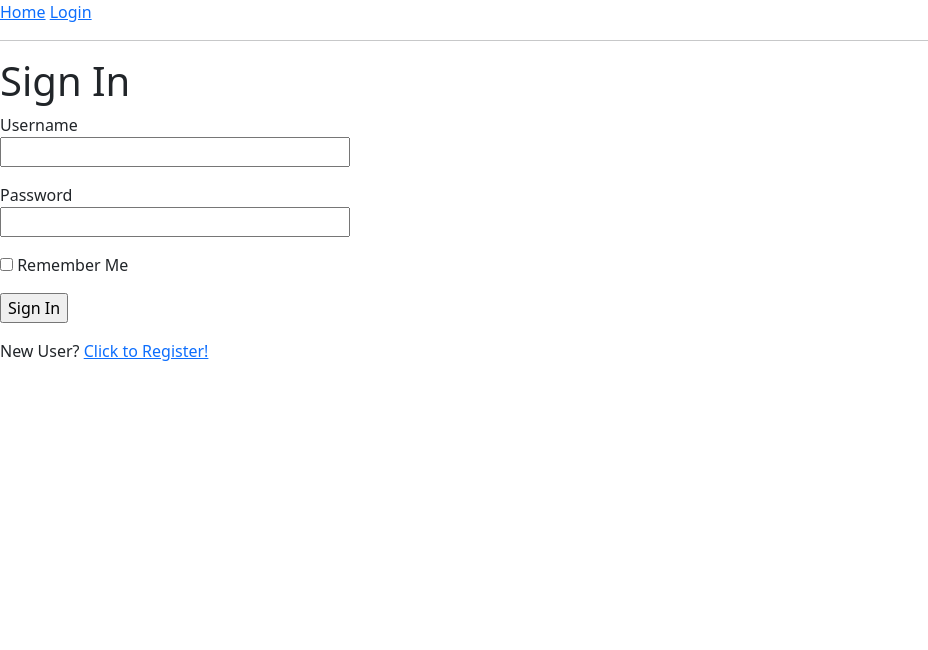
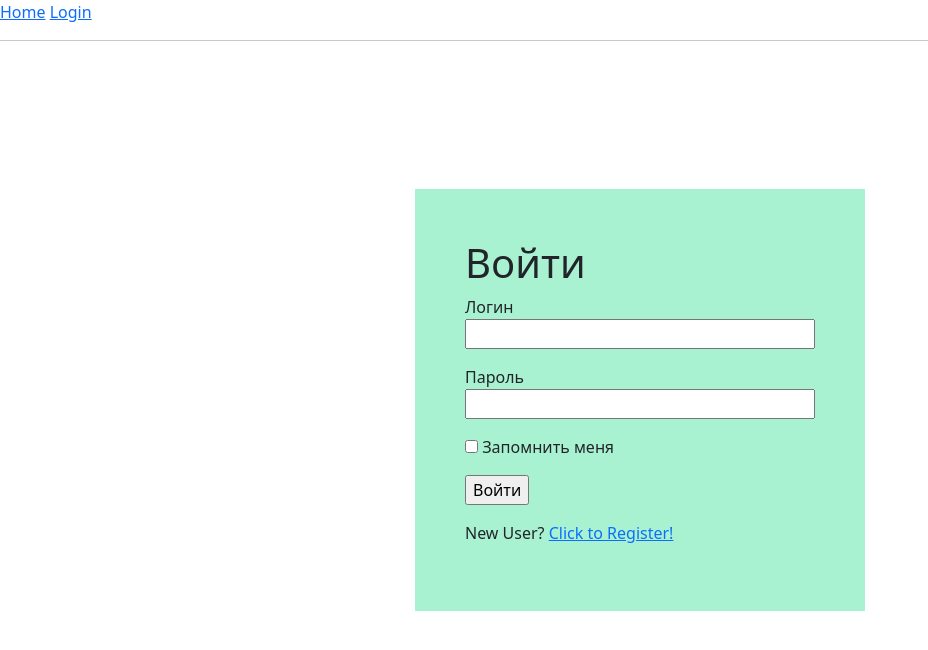
Before and after one commit to radeon3850/ERP, a Flask app: page /login in a window 1280 px wide. Shown: the top 650 px of the page, without its empty margins (0-928 px from the left). Run offline with Flask 2, Linux system fonts and the light colour scheme; parts of the project's set-up code (start-up, migrations or seed data) failed here and were passed over; some libraries are stand-ins or nearby versions.

Commit message:
add apth "static/css" and create file style.css for login form

```diff
--- a/app/forms.py
+++ b/app/forms.py
@@ -6,10 +6,10 @@ from app import db
 
 
 class LoginForm(FlaskForm):
-    username = StringField('Username', validators=[DataRequired()])
-    password = PasswordField('Password', validators=[DataRequired()])
-    remember_me = BooleanField('Remember Me')
-    submit = SubmitField('Sign In')
+    username = StringField('Логин', validators=[DataRequired()])
+    password = PasswordField('Пароль', validators=[DataRequired()])
+    remember_me = BooleanField('Запомнить меня')
+    submit = SubmitField('Войти')
 
 
 class RegistrationForm(FlaskForm):
--- a/app/models.py
+++ b/app/models.py
@@ -124,7 +124,7 @@ class OrderClient (db.Model):
     clients_id = db.Column(db.Integer, db.ForeignKey('clients.id'), nullable=False) # relationship to table "clients" meny to one
 
     def __repr__(self):
-        return f'Заказ клиента: {self.id} {self.title_order}, {self.address}, deadline: {self.deadline}'
+        return f'Заказ клиента: {self.id} {self.title_order}, {self.address}, Конечная дата: {self.deadline}'
 
 
 # create table Oreder of Manufacture(product), all column besides id - have type Boollean
--- a/app/routes.py
+++ b/app/routes.py
@@ -13,18 +13,8 @@ from app.models import User, Clients, OrderClient
 @app.route('/index')
 @login_required
 def index():
-    # posts = [
-    #     {
-    #         'author': {'username': 'John'},
-    #         'body': 'Beautiful day in Portland!'
-    #     },
-    #     { 'author': {'username': 'Susan'},
-    #     #         'body': 'The Avengers movie was so cool!'
-    #     #     }
-    #
-    # ]
     order_by_client = OrderClient.query.all()
-    return render_template('index.html', title='Home', order_by_client=order_by_client)
+    return render_template('index.html', title='Главная', order_by_client=order_by_client)
 
 
 @app.route('/login', methods=['GET', 'POST'])
@@ -42,7 +32,7 @@ def login():
         if not next_page or url_parse(next_page).netloc != '':
             next_page = url_for('index')
         return redirect(next_page)
-    return render_template('login.html', title='Sign In', form=form)
+    return render_template('login.html', title='Войти', form=form)
 
 
 @app.route('/logout')
@@ -83,24 +73,23 @@ def user(username):
 @login_required
 def add_order():
     form_add_client = AddClient()
-    if 'first_name' in request.form:
+    if 'first_name' in request.form: # Chesk that flask-form (AddClient) from add_order send data
         if form_add_client.is_submitted():
-            client = Clients(first_name=form_add_client.first_name.data, last_name=form_add_client.last_name.data, phone_number=form_add_client.phone.data)
-            db.session.add(client)
-            db.session.commit()
+            client = Clients(first_name=form_add_client.first_name.data, last_name=form_add_client.last_name.data, phone_number=form_add_client.phone.data) # geta form AddClient
+            db.session.add(client)  # add data to table Client
+            db.session.commit() # connect to data base
             flash('Клиент добавлен в базу')
             return redirect(url_for('add_order'))
     form = AddOrder()
-    form.client_id.choices = [(client.id, (client.first_name, client.last_name, client.phone_number)) for client in
+    form.client_id.choices = [(client.id, (client.first_name, client.last_name, client.phone_number)) for client in # update data from table Client for choices flask-form (AddOrder)
                               (db.session.query(Clients).all())]
-    if 'name_order' in request.form:
-        form=AddOrder()
+    if 'name_order' in request.form: # Chesk that flask-form (AddOrder) from add_order send data
         if form.is_submitted():
-            client_order=OrderClient(clients_id=form.client_id.data, title_order=form.name_order.data, title_stone=form.stone.data,
+            client_order=OrderClient(clients_id=form.client_id.data, title_order=form.name_order.data, title_stone=form.stone.data, # получение данных c формы AddOrder для добавления в базу данных
                                      object_description=form.object_description.data, address=form.address.data,
                                      deadline=form.deadline.data)
-            db.session.add(client_order)
-            db.session.commit()
+            db.session.add(client_order) # add data to table OrderClient
+            db.session.commit() # connect to data base
             flash('Заказ покупателя добавлен')
             return redirect(url_for('index'))
     return render_template("add_order.html", title='Создание заказа клиента', form=form, form_add_client=form_add_client)
--- /dev/null
+++ b/app/static/css/style.css
@@ -0,0 +1,7 @@
+.loginform{
+padding: 50px;
+background: #a8f2d1;
+position: fixed; top: 50%; left: 50%;
+-webkit-transform: translate(-50%, -50%);
+-ms-transform: translate(-50%, -50%);
+transform: translate(-50%, -50%);}
--- a/app/templates/base.html
+++ b/app/templates/base.html
@@ -18,6 +18,7 @@
             <a href="{{ url_for('login') }}">Login</a>
             {% else %}
             <a href="{{ url_for('user', username=current_user.username) }}">Profile</a>
+            <a href="{{ url_for('kanban') }}">Kanban</a>
             <a href="{{ url_for('logout') }}">Logout</a>
             {% endif %}
         </div>
--- a/app/templates/index.html
+++ b/app/templates/index.html
@@ -1,5 +1,4 @@
 {% extends "base.html" %}
-
 
 
 {% block content %}
--- a/app/templates/login.html
+++ b/app/templates/login.html
@@ -1,7 +1,13 @@
 {% extends "base.html" %}
 
+
+
 {% block content %}
-    <h1>Sign In</h1>
+
+<link rel="stylesheet" type="text/css" href="{{ url_for('static', filename='css/style.css') }}">
+
+    <div class="loginform">
+    <h1>Войти</h1>
     <form action="" method="post" novalidate>
         {{ form.hidden_tag() }}
         <p>
@@ -22,4 +28,5 @@
         <p>{{ form.submit() }}</p>
     </form>
     <p>New User? <a href="{{ url_for('register') }}">Click to Register!</a></p>
-{% endblock %}
+    </div>
+    {% endblock %}
```
Also changed, not shown: erp.db.
